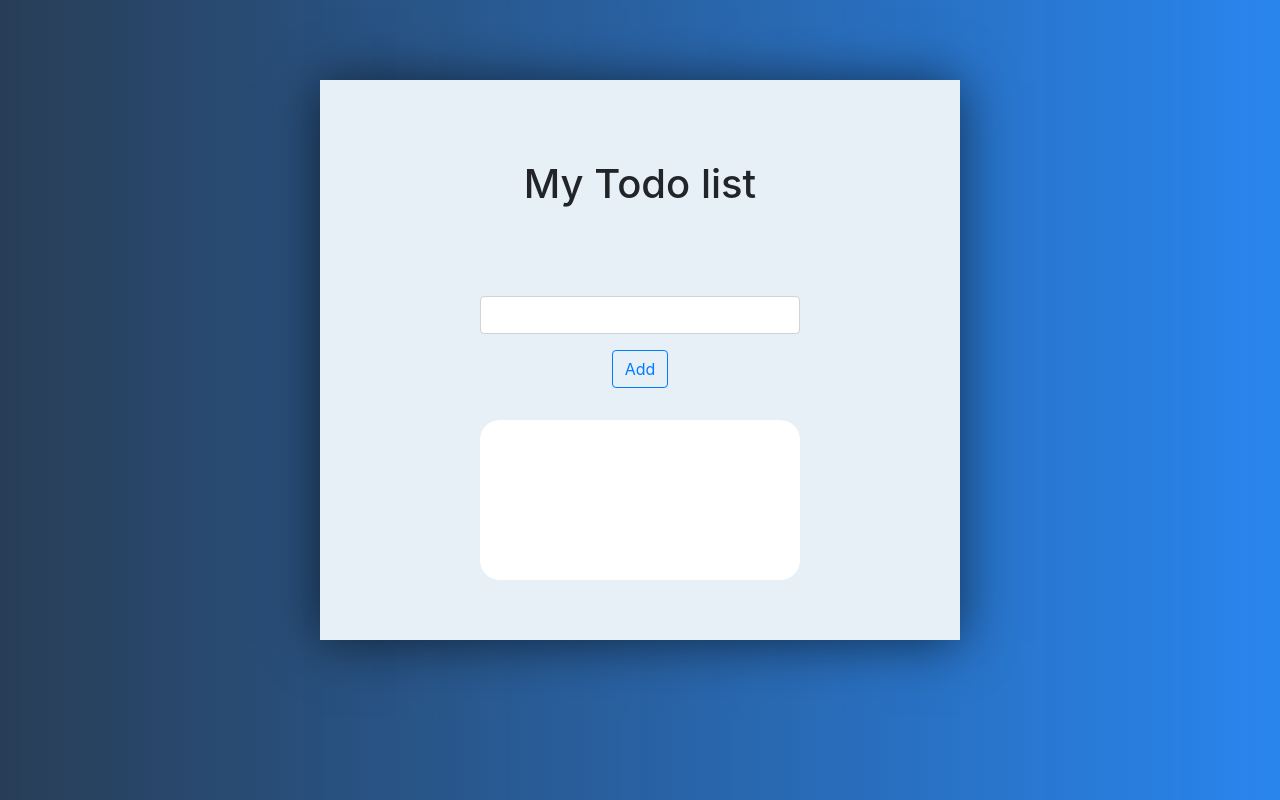
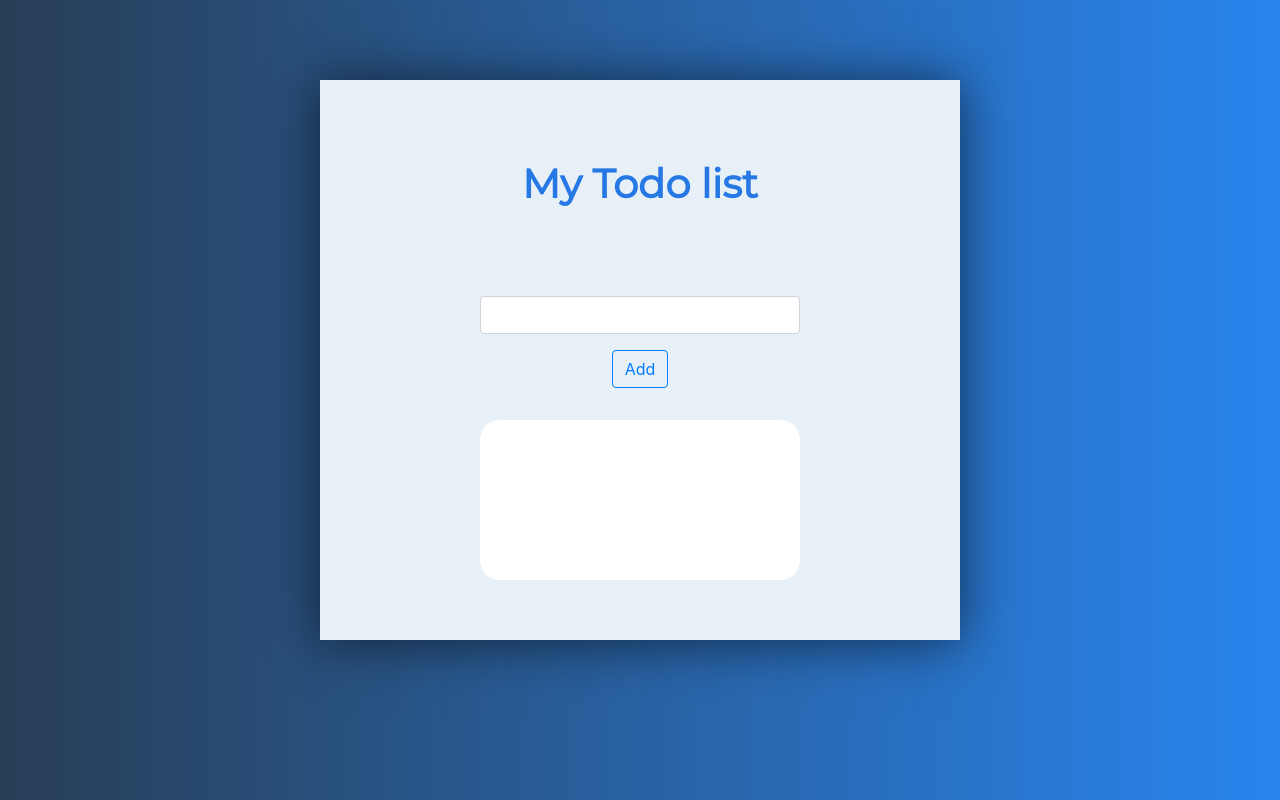
Before and after one commit to smoumita19/TodoList_Using_AngularJS, a plain HTML site: page index.html in a window 1280 px wide. Drawn offline with nearby package versions, Linux system fonts and the light colour scheme.

Commit message:
font chnage

```diff
--- a/css/main.css
+++ b/css/main.css
@@ -1,3 +1,5 @@
+@import url('https://fonts.googleapis.com/css?family=Montserrat&display=swap');
+
 body {
     background-image: linear-gradient(270deg,rgb(41, 133, 238),rgba(23, 46, 73, 0.925));
 }
@@ -9,13 +11,18 @@ body {
     background-color: rgb(232, 240, 247);
     box-shadow: 0px 2px 50px rgba(0, 0, 0, 0.596);
 }
-
+.heading {
+    font-family: 'Montserrat', sans-serif;
+    font-weight: bold;
+    color: rgb(38, 120, 228);
+}
 .todoForm {
     padding: 5rem;
 }
 
 .showTasks {
     margin-top: 2rem;
+    margin-left: 0px;
     padding-top: 1.5rem!important;
     height: 20vh;
     text-align: left;
```
Also changed, not shown: index.html (renamed from html/index.html).
